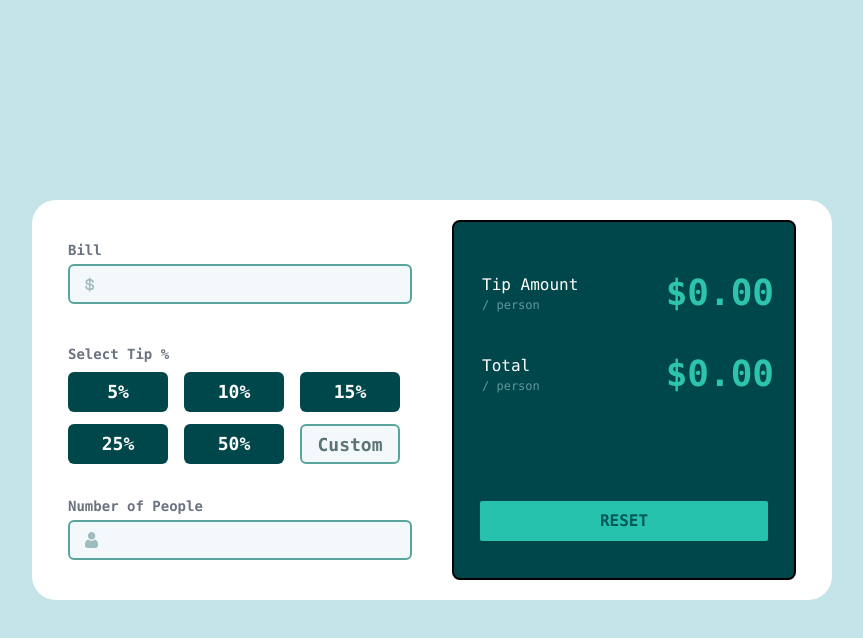
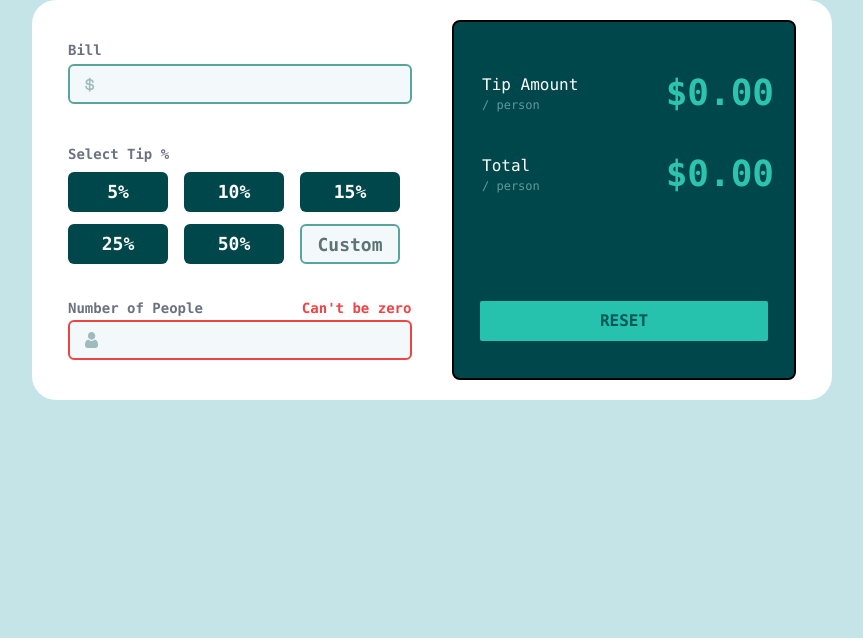
Before and after one commit to IsaacATetteh/tip-calculator, a Next.js app: page / in a window 1280 px wide. Both pictures are taken after a click on the button "5%". Shown: the top 638 px of the page, without its empty margins (208-1071 px from the left). Built offline with nearby package versions, Linux system fonts and the light colour scheme.

Commit message:
Error handling

```diff
--- a/src/app/page.jsx
+++ b/src/app/page.jsx
@@ -8,10 +8,12 @@ export default function Home() {
   const [tipAmount, setAmount] = useState("$0.00");
   const [total, setTotal] = useState("$0.00");
   const [pError, peopleError] = useState(false);
+
   function reset() {
     document.getElementById("bill").value = "";
     document.getElementById("people").value = "";
     document.getElementById("custom").value = "";
+    peopleError(false);
     setTotal("$0.00");
     setAmount("$0.00");
   }
@@ -20,10 +22,7 @@ export default function Home() {
     const people = parseInt(document.getElementById("people").value, 10) || 0;
     const billInput = parseInt(document.getElementById("bill").value, 10) || 1;
 
-    if (people <= 0) {
-      peopleError(true);
-      return;
-    }
+    peopleError(false);
 
     if (isNaN(percentage)) {
       return;
@@ -32,9 +31,15 @@ export default function Home() {
     const tipAmount = (billInput * percentage) / 100;
     const total = ((billInput + tipAmount) / people).toFixed(2);
 
-    if (isNaN(tipAmount) && isNaN(tip)) {
+    if (people <= 0) {
+      peopleError(true);
       return;
     }
+
+    if ((isNaN(tipAmount) && isNaN(tip)) || billInput < 0) {
+      return;
+    }
+
     setTotal("$" + total);
     setAmount("$" + (tipAmount / people).toFixed(2));
   }
@@ -46,6 +51,7 @@ export default function Home() {
   }
 
   return (
+    <div>
       <div className="w-full h-full flex justify-center items-center bg-[#C5E4E7] font-mono">
         <div className="w-[800px] h-[400px] bg-[#ffffff] rounded-3xl flex justify-center items-center gap-10">
           <div className="w-[43%] h-[90%]">
@@ -66,6 +72,7 @@ export default function Home() {
                 backgroundRepeat: "no-repeat",
                 padding: "5px",
               }}
+              min="0"
               onChange={recalculateTotal}
             />
             <p className="font-semibold text-gray-500 text-sm mt-10 mb-1">
@@ -97,20 +104,28 @@ export default function Home() {
             </div>
             <div className="h-[20%] w-[100%] mt-7">
               <label htmlFor="">
-              <p className="font-semibold text-gray-500 text-sm mb-1">
+                <p className="font-semibold text-gray-500 text-sm mb-1 inline">
                   Number of People
                 </p>
+                {pError && (
+                  <p className="inline text-red-500 ml-[99px] font-semibold text-sm">
+                    Can't be zero
+                  </p>
+                )}
                 <input
                   type="number"
                   name=""
                   id="people"
-                className="w-full h-10 border-2 border-[#58A59B] bg-[#F3F8FB] rounded-md text-right font-semibold text-[#093F3D] text-lg"
+                  className={`w-full h-10 border-2 bg-[#F3F8FB] rounded-md text-right font-semibold text-[#093F3D] text-lg ${
+                    pError ? "border-red-500" : "border-[#58A59B]"
+                  }`}
                   style={{
                     backgroundImage: `url('/icon-person.svg')`,
                     backgroundPosition: "15px center",
                     backgroundRepeat: "no-repeat",
                     padding: "5px",
                   }}
+                  min="0"
                   onChange={recalculateTotal}
                 />
               </label>
@@ -146,5 +161,6 @@ export default function Home() {
           </div>
         </div>
       </div>
+    </div>
   );
 }
```
Lines whose indentation alone changed are shown as unchanged.
